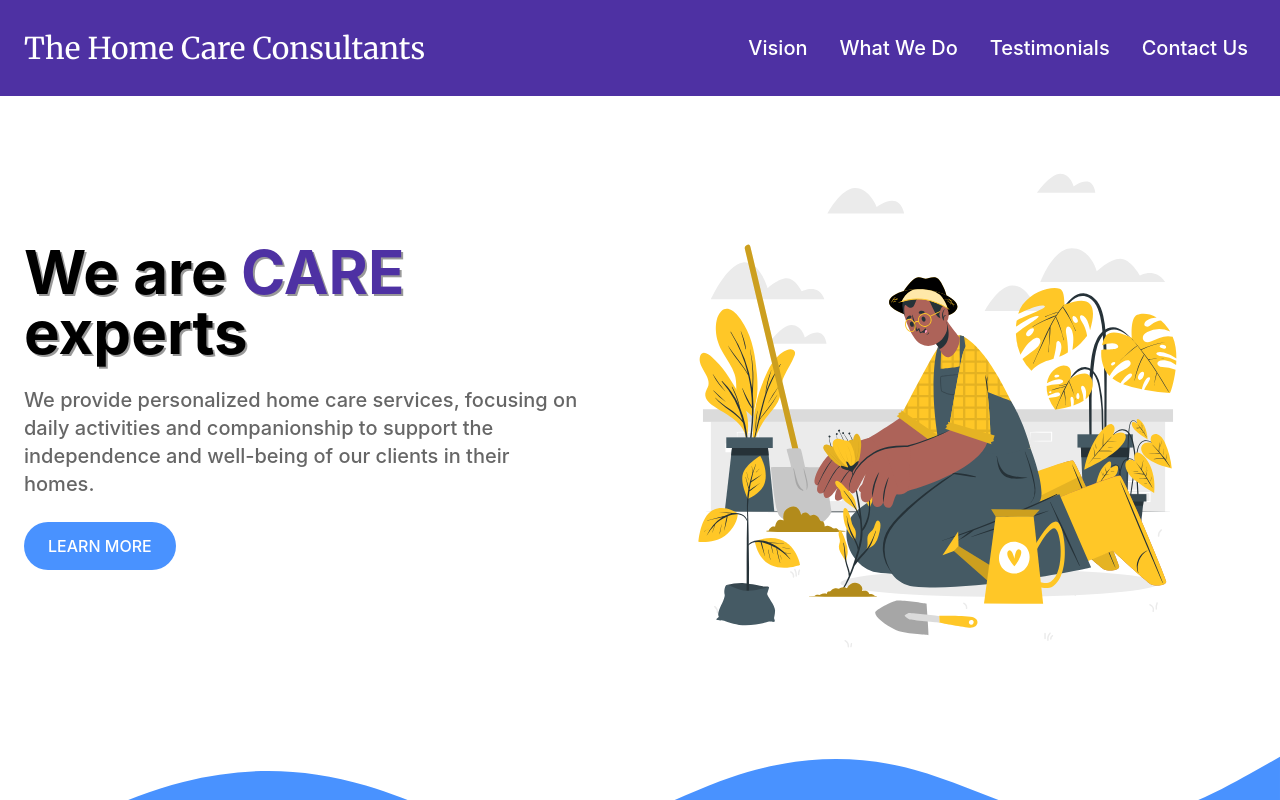
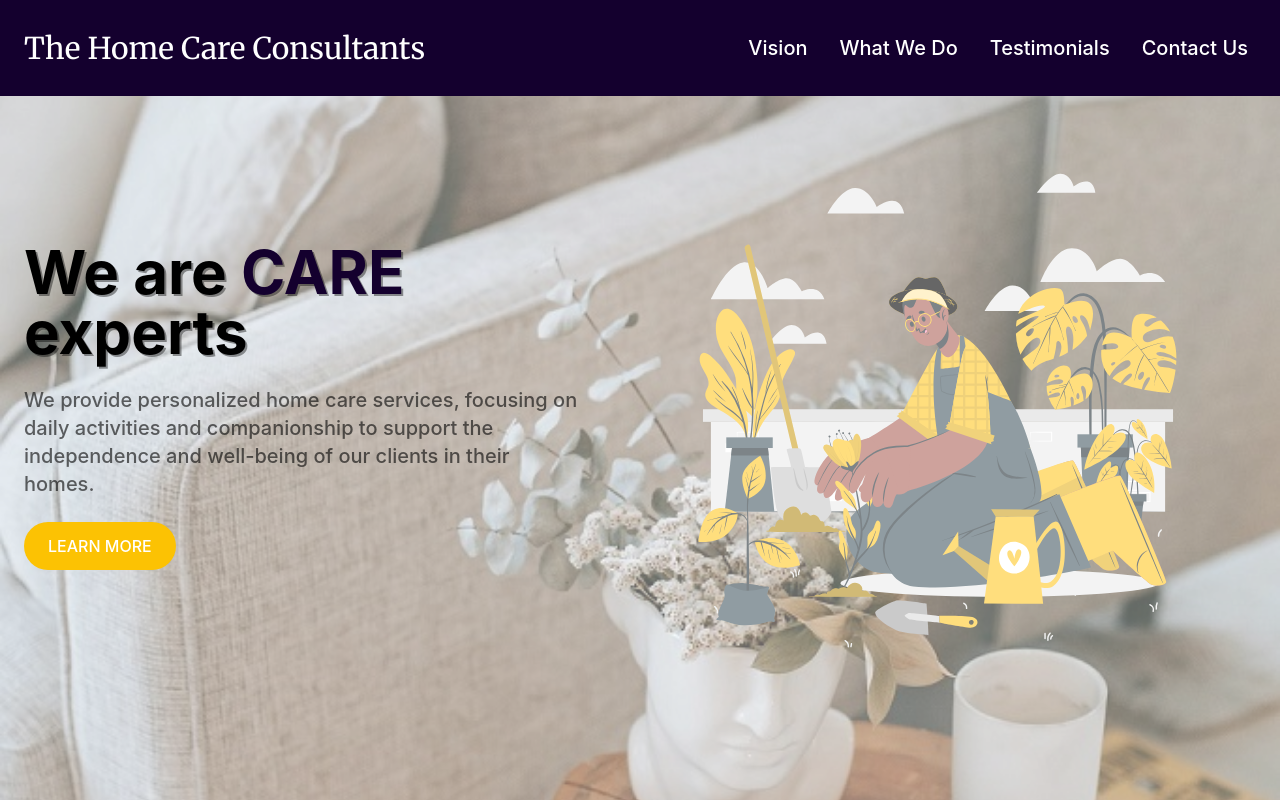
Before and after one commit to joooons/home-care, a React (Vite) app: page / in a window 1280 px wide. Shown: the top 800 px of the page. Built offline with nearby package versions, Linux system fonts and the light colour scheme.

Commit message:
trying different colors; hero bkgd image abrupt switch every 5 seconds

```diff
--- a/src/components/Hero.tsx
+++ b/src/components/Hero.tsx
@@ -1,22 +1,37 @@
+import { useEffect, useState } from "react"
+
 import WaveDivider1 from "./WaveDivider1"
-
 import SvgGardener from "./SvgGardener"
 
-// import img_porch from "../assets/porch.jpg"
+import img_porch from "../assets/porch.jpg"
+import img_flower from "../assets/flower.jpg"
+import img_chile from "../assets/chile.jpg"
+
+const imgArray = [img_porch, img_flower, img_chile]
 
 export default function Hero() {
+  const [slide, setSlide] = useState(1)
+
   const handleClick = (section: string) => {
     document.getElementById(section)?.scrollIntoView({ behavior: "smooth" })
   }
 
+  useEffect(() => {
+    const count = setInterval(() => {
+      setSlide((prev) => (prev % 3) + 1)
+    }, 5000)
+    return () => clearInterval(count)
+  }, [])
+
   return (
     <>
-      <section className="relative w-full items-center justify-center ">
-        {/* <img
-          className="absolute inset-0 -z-10 h-5/6 w-full object-cover opacity-35 lg:h-full"
-          src={img_porch}
+      <section className="relative w-full items-center justify-center bg-white/40">
+        <img
+          id="hero-bkgd"
+          className="absolute inset-0 -z-10 h-full w-full object-cover lg:h-full"
+          src={imgArray[slide - 1]}
           alt="image of a house"
-        /> */}
+        />
 
         <WaveDivider1></WaveDivider1>
 
--- a/tailwind.config.js
+++ b/tailwind.config.js
@@ -18,9 +18,11 @@ export default {
         'soot': '#2A1B1B',
         'dark': "#000",
         'light': "#FFF",
-        'prime': "#4992FF",
+        // 'prime': "#4992FF",
         // 'prime': "#5C4600",
-        'second': "#4E31A3"
+        'prime': "#FCC203",
+        // 'second': "#4E31A3"
+        'second': "#14002E"
       },
     },
   },
```
